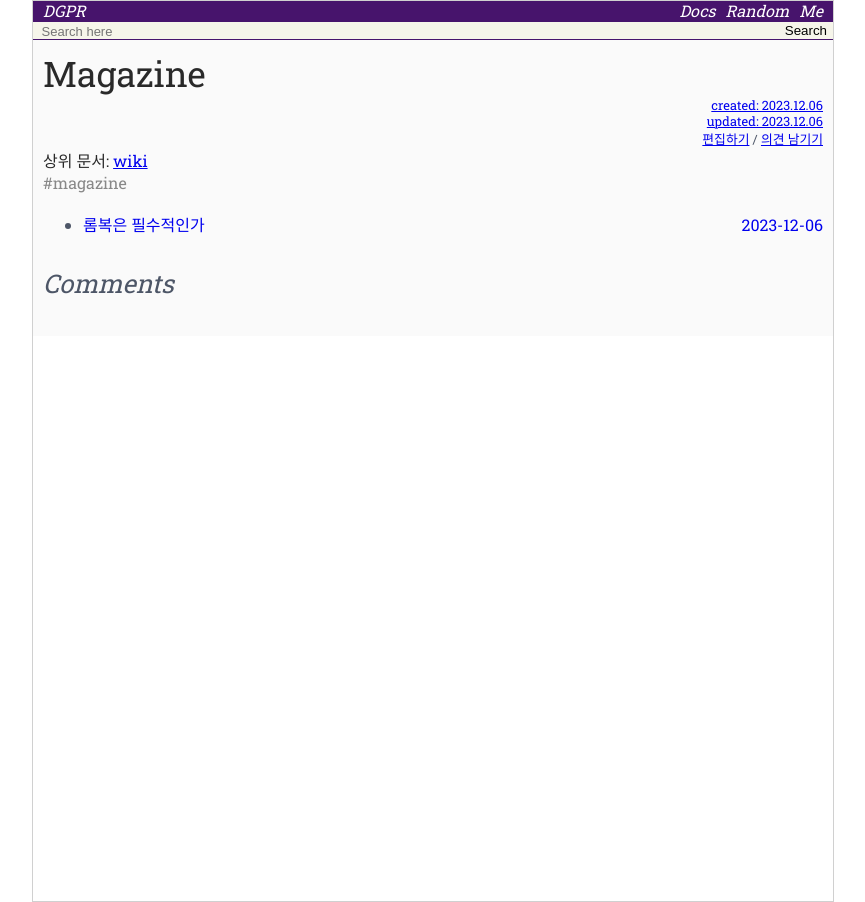
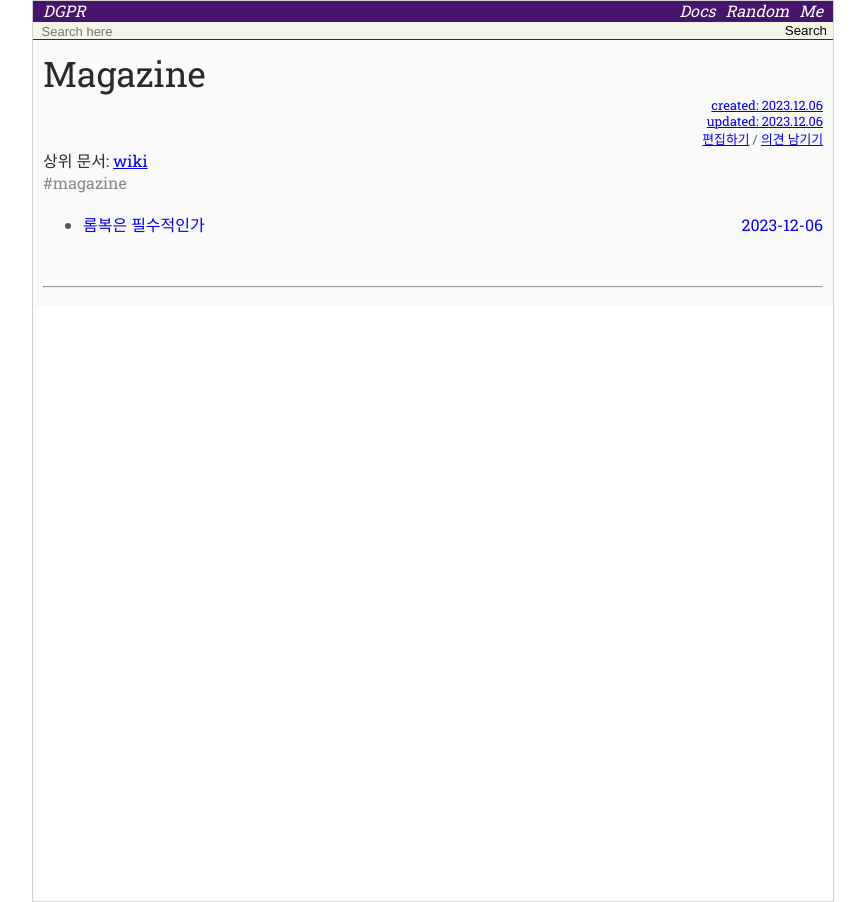
Before and after one commit to dgnppr/dgnppr.github.io, a Jekyll site: the page built from _wiki/magazine.md, in a window 1280 px wide. Shown: the whole page, without its empty margins (207-1072 px from the left). Built offline with Jekyll 4.4.1, drawn with Linux system fonts in a browser that asks for light colours; comment, search, counter and statistics services are not loaded.

Commit message:
Update comment service

```diff
--- a/_includes/comment.html
+++ b/_includes/comment.html
@@ -1,7 +1,8 @@
 {% if page.comment != false %}
 <div class="post-comments">
-    <h3>Comments</h3>
     {% if site.comment-support == "disqus" %}
+    <br>
+    <hr>
     <div id="disqus_thread"></div>
     <script type="text/javascript">
         var disqus_shortname = '{{ site.disqus.id }}'; // required: replace example with your forum shortname
@@ -12,6 +13,8 @@
         })();
     </script>
     {% endif %}
+    <br>
+    <hr>
     {% if site.comment-support == "utterances" %}
     <script src="https://utteranc.es/client.js"
             repo="{{ site.utterances.repo }}"
```
